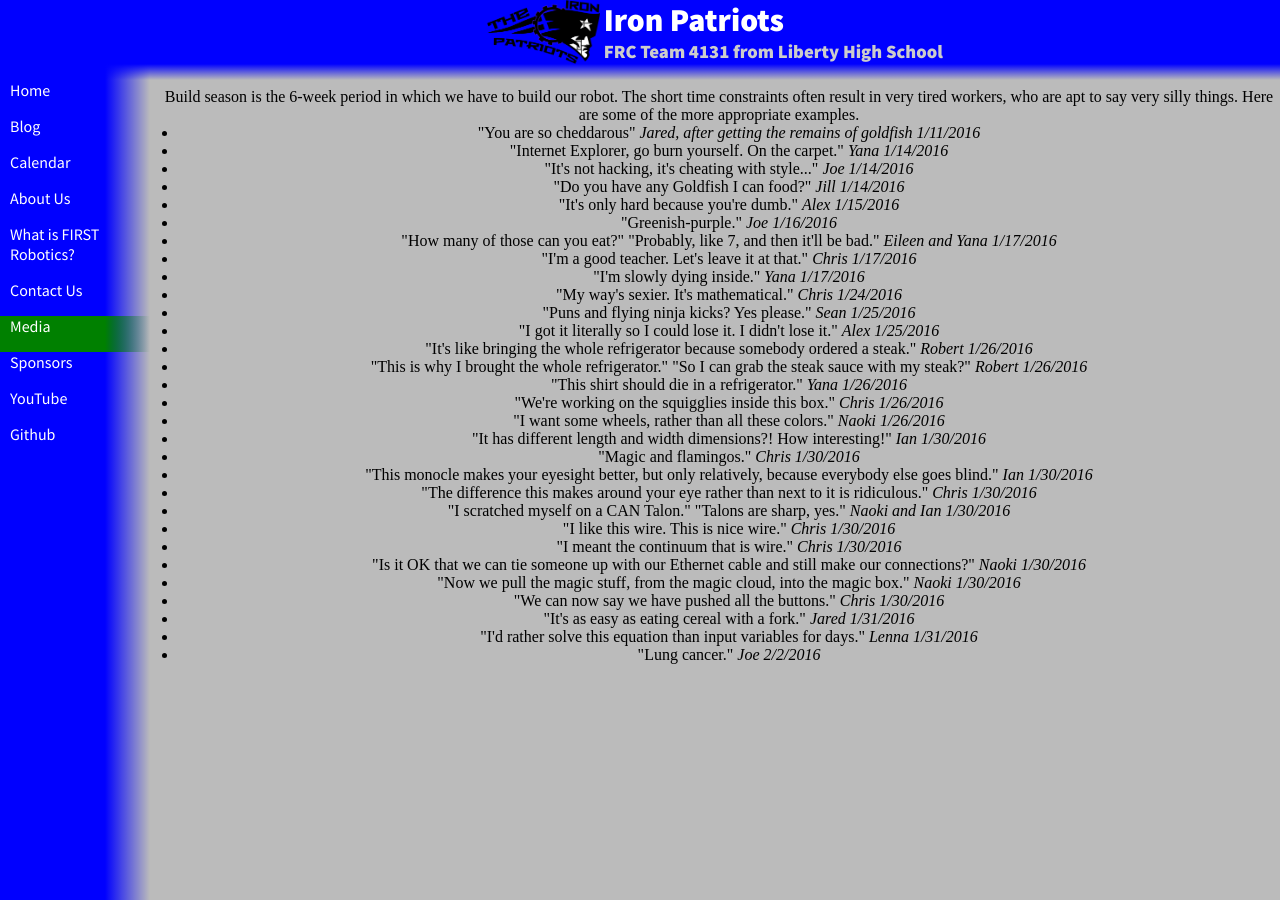
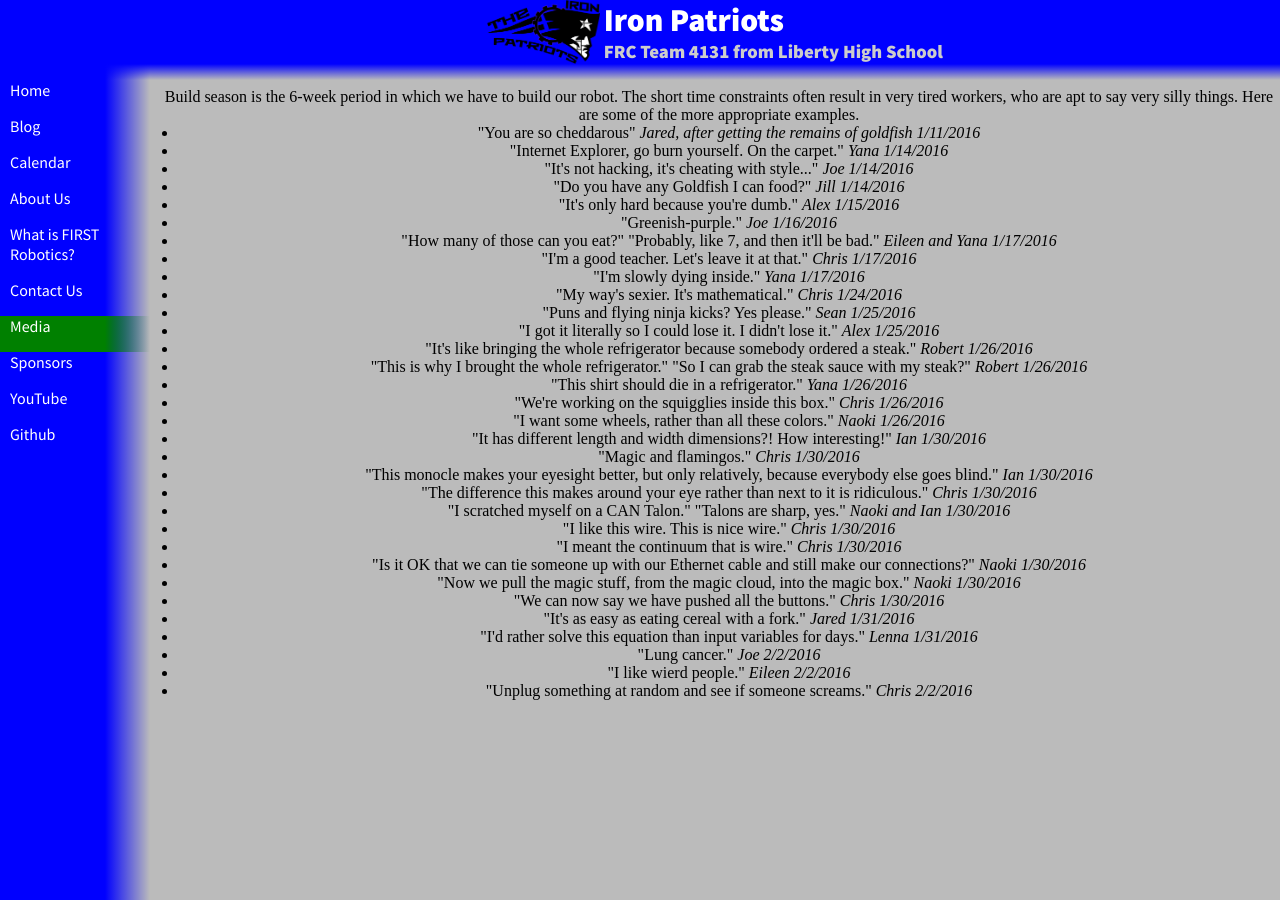
Before and after one commit to katiebugmoon/FRC4131.github.io, a Jekyll site: the page built from media/2016/quotes.html, in a window 1280 px wide. Built offline with Jekyll 4.4.1, drawn with Linux system fonts in a browser that asks for light colours; nearby versions of some CDN libraries.

Commit message:
Update quotes.html

```diff
--- a/media/2016/quotes.html
+++ b/media/2016/quotes.html
@@ -34,5 +34,7 @@ title: Build Season 2016 Quotes
 	<li>"It's as easy as eating cereal with a fork." <i>Jared 1/31/2016</i></li>
 	<li>"I'd rather solve this equation than input variables for days." <i>Lenna 1/31/2016</i></li>
 	<li>"Lung cancer." <i>Joe 2/2/2016</i></li>
+	<li>"I like wierd people." <i>Eileen 2/2/2016</i></li>
+	<li>"Unplug something at random and see if someone screams." <i>Chris 2/2/2016</i></li>
 </ul>
 <center>
```
